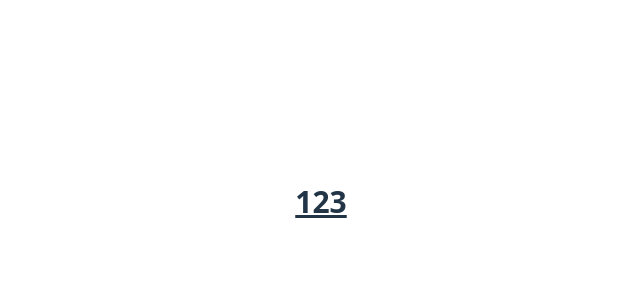
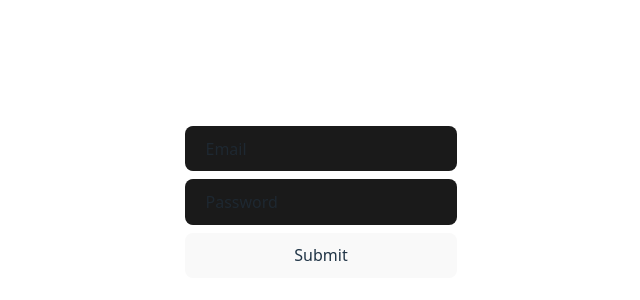
Before and after one commit to Homiechok/react-hook-form, a React (Vite) app: page / in a window 1280 px wide. Shown: the part 198-498 px from the top of the page, without its empty margins (319-959 px from the left). Built offline with nearby package versions, Linux system fonts and the light colour scheme.

Commit message:
feat: Add native form

```diff
--- a/src/App.jsx
+++ b/src/App.jsx
@@ -1,8 +1,57 @@
 import { useState } from "react";
-import reactLogo from "./assets/react.svg";
-import viteLogo from "/vite.svg";
 import "./App.css";
 
 export default function App() {
-  return <div className="text-3xl font-bold underline">123</div>;
+  const [email, setEmail] = useState("");
+  const [password, setPassword] = useState("");
+  const [errors, setErrors] = useState({
+    email: "",
+    password: "",
+  });
+
+  const handleSubmit = (e) => {
+    e.preventDefault();
+
+    setErrors({
+      email: "",
+      password: "",
+    });
+
+    // Manual validation
+    if (!email.includes("@")) {
+      setErrors({ ...errors, email: "Email must include @" });
+      return;
+    }
+
+    if (password.length < 8) {
+      setErrors({
+        ...errors,
+        password: "Password must be at least 8 characters",
+      });
+      return;
+    }
+
+    // Form submission
+    console.log("Form submitted!");
+  };
+
+  return (
+    <form className="flex flex-col gap-2" onSubmit={handleSubmit}>
+      <input
+        type="text"
+        placeholder="Email"
+        value={email}
+        onChange={(e) => setEmail(e.target.value)}
+      />
+      {errors.email && <div className="text-pink-500">{errors.email}</div>}
+      <input
+        type="password"
+        placeholder="Password"
+        value={password}
+        onChange={(e) => setPassword(e.target.value)}
+      />
+      {errors.password && <div className="text-pink-500">{errors.password}</div>}
+      <button type="submit">Submit</button>
+    </form>
+  );
 }
--- a/src/index.css
+++ b/src/index.css
@@ -37,7 +37,7 @@ h1 {
   line-height: 1.1;
 }
 
-button {
+button, input {
   border-radius: 8px;
   border: 1px solid transparent;
   padding: 0.6em 1.2em;
```
